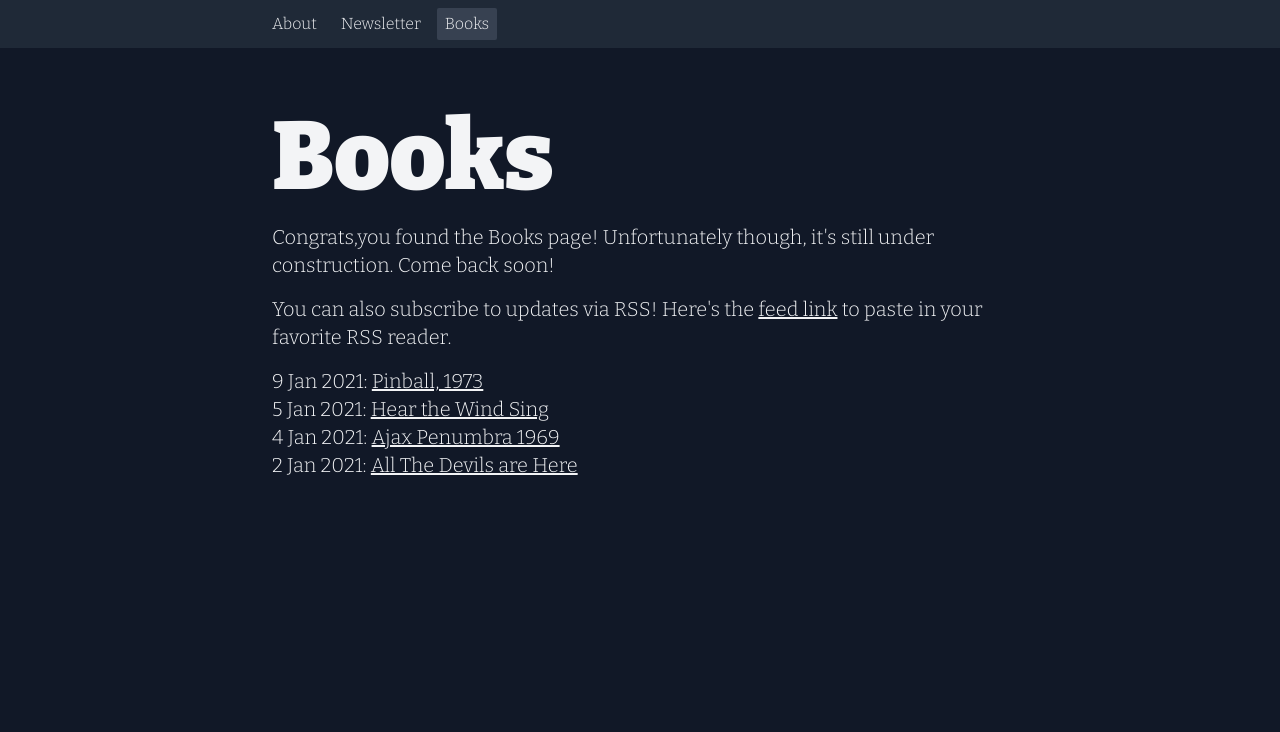
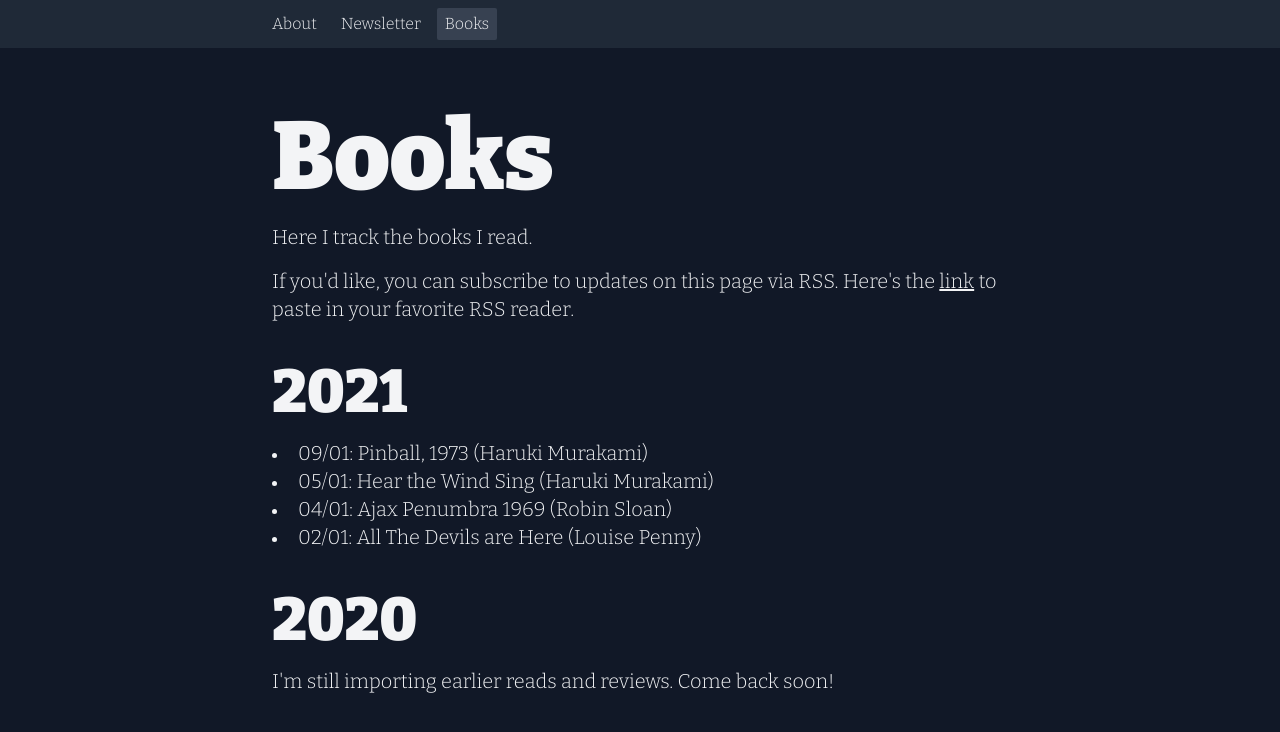
Before and after one commit to robinmetral/robinmetral.com, a Next.js app: page /books in a window 1280 px wide. Shown: the top 732 px of the page. Built offline with nearby package versions, Linux system fonts and the light colour scheme.

Commit message:
Only render link if there is a review

```diff
--- a/_books/pinball-1973.md
+++ b/_books/pinball-1973.md
@@ -10,5 +10,3 @@ shelves:
 rating: 3
 finishedDate: "2021-01-09"
 ---
-
-Murakami’s second novel, a loose sequel to _Hear the Wind Sing_.
--- a/pages/books/index.tsx
+++ b/pages/books/index.tsx
@@ -14,27 +14,35 @@ export default function Books({
   return (
     <>
       <Heading>Books</Heading>
-      <p className="mb-4">
-        Congrats,you found the Books page! Unfortunately though, it's still
-        under construction. Come back soon!
-      </p>
-      <p className="mb-4">
-        You can also subscribe to updates via RSS! Here's the{" "}
-        <Link href="/books/feed.xml">feed link</Link> to paste in your favorite
+      <p className="mb-4">Here I track the books I read.</p>
+      <p className="mb-10">
+        If you'd like, you can subscribe to updates on this page via RSS. Here's
+        the <Link href="/books/feed.xml">link</Link> to paste in your favorite
         RSS reader.
       </p>
-      <ul>
-        {books.map(({ frontMatter, slug }) => (
-          <li key={slug}>
-            {new Date(frontMatter.finishedDate).toLocaleDateString("en-GB", {
-              year: "numeric",
-              month: "short",
-              day: "numeric",
-            })}
-            : <Link href={`/books/${slug}`}>{frontMatter.title}</Link>
-          </li>
-        ))}
+      <Heading level="2">2021</Heading>
+      <ul className="mb-10 list-disc list-inside">
+        {books.map(({ markdown, frontMatter, slug }) => {
+          const hasReview: boolean = markdown.length > 0;
+          return (
+            <li key={slug}>
+              {new Date(frontMatter.finishedDate).toLocaleDateString("en-GB", {
+                month: "numeric",
+                day: "numeric",
+              })}
+              :{" "}
+              {hasReview ? (
+                <Link href={`/books/${slug}`}>{frontMatter.title}</Link>
+              ) : (
+                frontMatter.title
+              )}{" "}
+              ({frontMatter.author})
+            </li>
+          );
+        })}
       </ul>
+      <Heading level="2">2020</Heading>
+      <p>I'm still importing earlier reads and reviews. Come back soon!</p>
     </>
   );
 }
@@ -48,7 +56,7 @@ export async function getStaticProps() {
     })
   );
   const booksRead = books
-    .filter((book) => book.frontMatter.status === "read")
+    .filter(({ frontMatter }) => frontMatter.status === "read")
     .sort((a, b) => b.frontMatter.finishedDate - a.frontMatter.finishedDate);
   return {
     props: {
```
